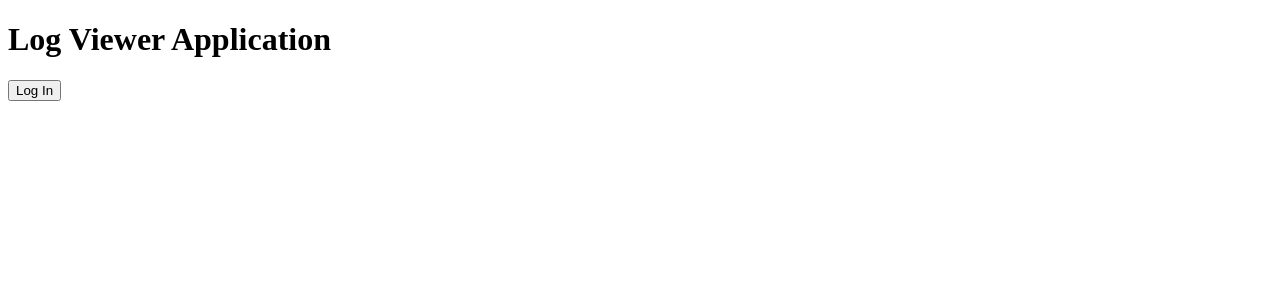
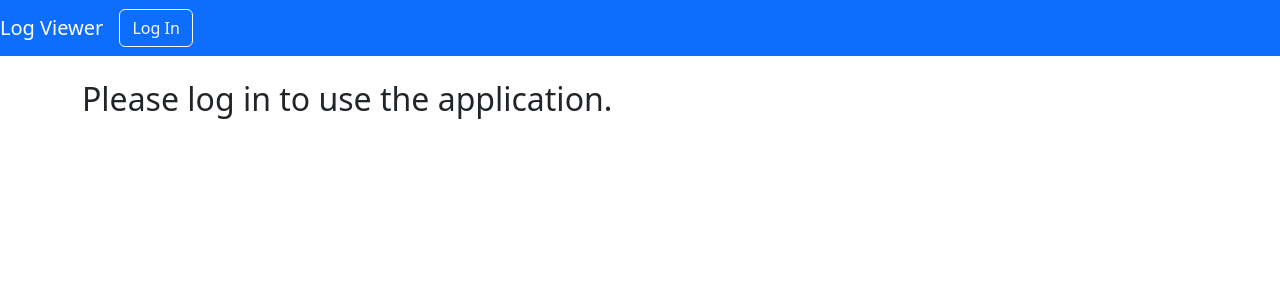
Before and after one commit to Jcatonnet/logs-viewer-madkudu, a React (Vite) app in the folder client/: page / in a window 1280 px wide. Shown: the top 300 px of the page. Built offline with nearby package versions, Linux system fonts and the light colour scheme; no server answers.

Commit message:
refactor: clean architecture for frontend

```diff
--- a/client/package.json
+++ b/client/package.json
@@ -12,8 +12,12 @@
   "dependencies": {
     "@auth0/auth0-react": "^2.2.4",
     "axios": "^1.7.7",
+    "bootstrap": "^5.3.3",
     "react": "^18.3.1",
-    "react-dom": "^18.3.1"
+    "react-bootstrap": "^2.10.5",
+    "react-dom": "^18.3.1",
+    "react-router": "^7.0.1",
+    "react-router-dom": "^7.0.1"
   },
   "devDependencies": {
     "@eslint/js": "^9.15.0",
--- a/client/src/App.tsx
+++ b/client/src/App.tsx
@@ -1,29 +1,27 @@
 import React from 'react';
+
+import AppNavbar from './components/Navbar';
+
 import useAuth from './hooks/useAuth';
-import FileUpload from './components/FileUpload';
+import { BrowserRouter, Route, Routes } from 'react-router-dom';
+import HomePage from './pages/HomePage';
 
 const App: React.FC = () => {
-  const { isAuthenticated, login, logout, isLoading } = useAuth();
+  const { isLoading } = useAuth();
 
   if (isLoading) {
     return <div>Loading...</div>;
   }
 
-  if (!isAuthenticated) {
-    return (
-      <div>
-        <h1>Log Viewer Application</h1>
-        <button onClick={login}>Log In</button>
+  return (
+    <BrowserRouter>
+      <AppNavbar />
+      <div className="container mt-4">
+        <Routes>
+          <Route path="/" element={<HomePage />} />
+        </Routes>
       </div>
-    );
-  }
-
-  return (
-    <div>
-      <h1>Log Viewer Application</h1>
-      <button onClick={logout}>Log Out</button>
-      <FileUpload />
-    </div>
+    </BrowserRouter>
   );
 };
 
--- a/client/src/components/FileUpload.tsx
+++ b/client/src/components/FileUpload.tsx
@@ -1,6 +1,10 @@
+// src/components/FileUpload.tsx
+
 import React, { useState } from 'react';
-import axios from 'axios';
+import { Form, Button, Alert, ProgressBar } from 'react-bootstrap';
+
 import useAuth from '../hooks/useAuth';
+import apiClient from '../services/apiClient';
 
 interface Error {
     lineNumber: number;
@@ -10,6 +14,7 @@ interface Error {
 const FileUpload: React.FC = () => {
     const [file, setFile] = useState<File | null>(null);
     const [errors, setErrors] = useState<Error[]>([]);
+    const [uploadProgress, setUploadProgress] = useState<number>(0);
     const { getAccessToken } = useAuth();
 
     const handleFileChange = (event: React.ChangeEvent<HTMLInputElement>) => {
@@ -29,16 +34,18 @@ const FileUpload: React.FC = () => {
             const formData = new FormData();
             formData.append('file', file);
 
-            const response = await axios.post(
-                `${import.meta.env.VITE_API_URL}/upload`,
-                formData,
-                {
-                    headers: {
-                        Authorization: `Bearer ${token}`,
-                        'Content-Type': 'multipart/form-data',
-                    },
-                }
-            );
+            const response = await apiClient.post('/upload', formData, {
+                headers: {
+                    Authorization: `Bearer ${token}`,
+                    'Content-Type': 'multipart/form-data',
+                },
+                onUploadProgress: (progressEvent) => {
+                    const percentCompleted = Math.round(
+                        (progressEvent.loaded * 100) / progressEvent.total!
+                    );
+                    setUploadProgress(percentCompleted);
+                },
+            });
 
             if (response.data.errors) {
                 setErrors(response.data.errors);
@@ -58,13 +65,25 @@ const FileUpload: React.FC = () => {
     return (
         <div>
             <h2>Upload CSV File</h2>
-            <form onSubmit={handleSubmit}>
-                <input type="file" accept=".csv" onChange={handleFileChange} required />
-                <button type="submit">Upload</button>
-            </form>
+            <Form onSubmit={handleSubmit}>
+                <Form.Group>
+                    <Form.Control
+                        type="file"
+                        onChange={handleFileChange}
+                        required
+                        accept=".csv"
+                    />
+                </Form.Group>
+                <Button type="submit" disabled={!file}>
+                    Upload
+                </Button>
+            </Form>
+            {uploadProgress > 0 && uploadProgress < 100 && (
+                <ProgressBar now={uploadProgress} label={`${uploadProgress}%`} />
+            )}
             {errors.length > 0 && (
-                <div>
-                    <h3>Errors Found:</h3>
+                <Alert variant="danger" className="mt-3">
+                    <h4>Errors Found:</h4>
                     <ul>
                         {errors.map((error) => (
                             <li key={error.lineNumber}>
@@ -73,7 +92,7 @@ const FileUpload: React.FC = () => {
                         ))}
                     </ul>
                     <p>Please correct the errors in the CSV file and try again.</p>
-                </div>
+                </Alert>
             )}
         </div>
     );
--- /dev/null
+++ b/client/src/components/Navbar.tsx
@@ -0,0 +1,29 @@
+import React from 'react';
+import { Navbar, Nav, Button } from 'react-bootstrap';
+import useAuth from '../hooks/useAuth';
+
+const AppNavbar: React.FC = () => {
+    const { isAuthenticated, login, logout } = useAuth();
+
+    return (
+        <Navbar bg="primary" variant="dark" expand="lg">
+            <Navbar.Brand href="#">Log Viewer</Navbar.Brand>
+            <Navbar.Toggle aria-controls="basic-navbar-nav" />
+            <Navbar.Collapse id="basic-navbar-nav">
+                <Nav className="ml-auto">
+                    {isAuthenticated ? (
+                        <Button variant="outline-light" onClick={logout}>
+                            Log Out
+                        </Button>
+                    ) : (
+                        <Button variant="outline-light" onClick={login}>
+                            Log In
+                        </Button>
+                    )}
+                </Nav>
+            </Navbar.Collapse>
+        </Navbar>
+    );
+};
+
+export default AppNavbar;
--- a/client/src/main.tsx
+++ b/client/src/main.tsx
@@ -2,6 +2,7 @@ import React from 'react';
 import ReactDOM from 'react-dom/client';
 import App from './App';
 import AuthProvider from './auth/AuthProvider';
+import 'bootstrap/dist/css/bootstrap.min.css';
 
 ReactDOM.createRoot(document.getElementById('root')!).render(
   <React.StrictMode>
--- /dev/null
+++ b/client/src/pages/HomePage.tsx
@@ -0,0 +1,20 @@
+import React from 'react';
+import useAuth from '../hooks/useAuth';
+import FileUpload from '../components/FileUpload';
+
+const HomePage: React.FC = () => {
+    const { isAuthenticated } = useAuth();
+
+    if (!isAuthenticated) {
+        return <h2>Please log in to use the application.</h2>;
+    }
+
+    return (
+        <div>
+            <h1>Dashboard</h1>
+            <FileUpload />
+        </div>
+    );
+};
+
+export default HomePage;
--- /dev/null
+++ b/client/src/services/apiClient.ts
@@ -0,0 +1,7 @@
+import axios from 'axios';
+
+const apiClient = axios.create({
+    baseURL: import.meta.env.VITE_API_URL,
+});
+
+export default apiClient;
```
Also changed, not shown: 1 other file (tests, documents, lock files or other folders).
